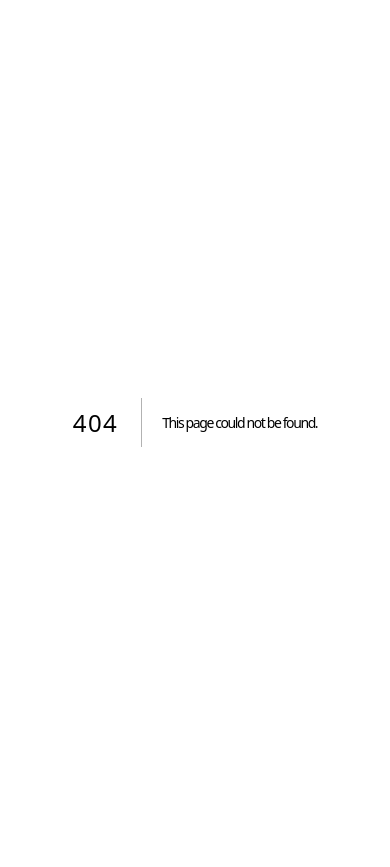
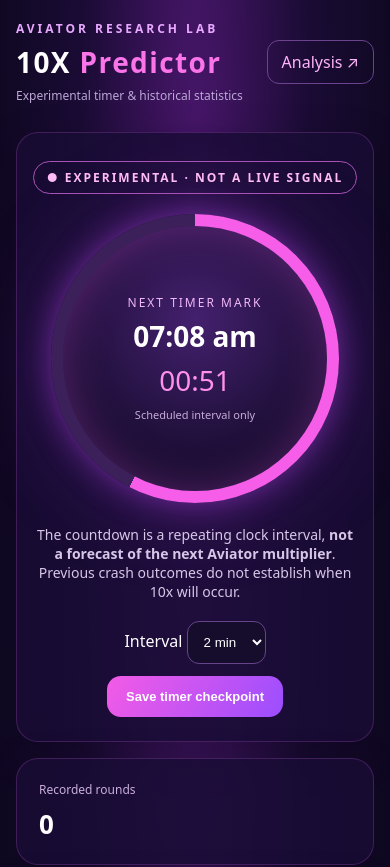
Before and after one commit to goleletheo/signal, a Next.js app: page /10x-predictor in a window 390 px wide. Before the commit this address had no page. Shown: the top 867 px of the page. Before the commit the page ends 844 px from the top, so only its background shows below. Built offline with nearby package versions, Linux system fonts and the light colour scheme.

Commit message:
Build mobile-first purple 10X research dashboard with timer, round tracker and local history

```diff
--- /dev/null
+++ b/app/10x-predictor/page.jsx
@@ -0,0 +1,29 @@
+'use client';
+import {useEffect,useMemo,useState} from 'react';
+const STORE='aviator-10x-pro-v1';
+function clock(d){return d.toLocaleTimeString('en-ZA',{hour:'2-digit',minute:'2-digit',hour12:true})}
+function num(s){let x=Number(String(s).trim().replace(/x$/i,''));return Number.isFinite(x)&&x>=1?x:null}
+function parseCSV(t){let lines=t.split(/\r?\n/).map(s=>s.trim()).filter(Boolean);let out=[];for(let line of lines){let parts=line.split(/[,;\t]/);let v=num(parts.at(-1));if(v!==null)out.push(v)}return out}
+function stats(data,t){let n=data.length,k=data.filter(v=>v>=t).length;return {n,k,p:n?k/n:0,ev:n?t*k/n-1:0}}
+export default function TenXPredictor(){
+const [now,setNow]=useState(null),[duration,setDuration]=useState(120),[target,setTarget]=useState(10),[rounds,setRounds]=useState([]),[input,setInput]=useState(''),[message,setMessage]=useState(''),[history,setHistory]=useState([]),[ready,setReady]=useState(false);
+useEffect(()=>{try{let x=JSON.parse(localStorage.getItem(STORE)||'{}');if(Array.isArray(x.rounds))setRounds(x.rounds.filter(v=>typeof v==='number'&&v>=1).slice(-10000));if(Array.isArray(x.history))setHistory(x.history.slice(-250));if([60,120,180,300].includes(x.duration))setDuration(x.duration);if([2,3,5,10].includes(x.target))setTarget(x.target)}catch{}setReady(true);setNow(Date.now());let id=setInterval(()=>setNow(Date.now()),1000);return()=>clearInterval(id)},[]);
+useEffect(()=>{if(ready)localStorage.setItem(STORE,JSON.stringify({rounds,history,duration,target}))},[rounds,history,duration,target,ready]);
+const ms=now||0,period=duration*1000,cycle=Math.floor(ms/period),next=(cycle+1)*period,left=Math.max(0,Math.ceil((next-ms)/1000)),pct=now?(1-left/duration)*100:0;
+const label=now?clock(new Date(next)):'--:--',p=useMemo(()=>stats(rounds,target),[rounds,target]),recent=rounds.slice(-50).reverse();
+function add(){let v=num(input);if(v===null){setMessage('Enter a valid completed multiplier, e.g. 2.35x.');return}setRounds(a=>[...a,v].slice(-10000));setInput('');setMessage('Completed round saved.')}
+function snapshot(){let entry={id:Date.now(),time:new Date().toLocaleString('en-ZA'),target,scheduled:label,rounds:rounds.length,rate:p.p};setHistory(a=>[entry,...a].slice(0,250));setMessage('Experimental timer checkpoint saved. This is not a verified prediction.')}
+async function upload(e){let f=e.target.files?.[0];if(!f)return;let v=parseCSV(await f.text());if(!v.length){setMessage('No valid multipliers found. Put the multiplier in the last CSV column.');return}setRounds(a=>[...a,...v].slice(-10000));setMessage(v.length+' historical multipliers imported.');e.target.value=''}
+function exportCSV(){let csv='multiplier\n'+rounds.map(x=>x.toFixed(2)).join('\n');let a=document.createElement('a');let url=URL.createObjectURL(new Blob([csv],{type:'text/csv'}));a.href=url;a.download='aviator-history.csv';a.click();setTimeout(()=>URL.revokeObjectURL(url),1000)}
+const card={background:'rgba(25,13,53,.82)',border:'1px solid rgba(231,105,255,.2)',borderRadius:22,padding:22,boxShadow:'0 12px 40px rgba(0,0,0,.22)'},btn={background:'linear-gradient(120deg,#f35be6,#9b4eff)',border:0,borderRadius:14,color:'#fff',fontWeight:800,padding:'13px 19px',cursor:'pointer'},inputStyle={background:'#160d2d',border:'1px solid #66448b',borderRadius:12,padding:12,color:'#fff',minWidth:0};
+return <main style={{minHeight:'100vh',background:'radial-gradient(ellipse at 50% 12%,#4b176e 0%,#1a0b34 42%,#0b071b 85%)',color:'#fff',fontFamily:'system-ui,-apple-system,Segoe UI,sans-serif',padding:'20px 16px 70px'}}><div style={{maxWidth:850,margin:'0 auto'}}>
+<header style={{display:'flex',justifyContent:'space-between',alignItems:'center',gap:12,marginBottom:28,flexWrap:'wrap'}}><div><div style={{fontSize:12,letterSpacing:3,color:'#e8a8ff',fontWeight:800}}>AVIATOR RESEARCH LAB</div><h1 style={{fontSize:'clamp(28px,6vw,42px)',margin:'6px 0'}}>10X <span style={{color:'#fb74e9'}}>Predictor</span></h1><div style={{fontSize:12,color:'#bba7d7'}}>Experimental timer & historical statistics</div></div><a href="/analysis" style={{color:'#ffb4fa',border:'1px solid #6b438f',borderRadius:12,padding:'10px 14px',textDecoration:'none'}}>Analysis ↗</a></header>
+<section style={{...card,textAlign:'center',padding:'28px 14px 24px'}}><div style={{display:'inline-block',fontSize:12,letterSpacing:2,fontWeight:800,color:'#ffbbf3',padding:'7px 13px',border:'1px solid #a852b8',borderRadius:40,marginBottom:20}}>● EXPERIMENTAL · NOT A LIVE SIGNAL</div>
+<div style={{width:'min(74vw,300px)',height:'min(74vw,300px)',margin:'0 auto 22px',borderRadius:'50%',padding:12,background:'conic-gradient(#f65eea '+pct+'%,#3b2059 '+pct+'%)',boxShadow:'0 0 30px #a53edb88,0 0 90px #a53edb44'}}><div style={{height:'100%',borderRadius:'50%',background:'radial-gradient(circle at 50% 35%,#44206e,#140b2a 75%)',display:'flex',flexDirection:'column',alignItems:'center',justifyContent:'center',boxShadow:'inset 0 0 45px #dd55eb55'}}><div style={{fontSize:12,letterSpacing:2,color:'#f1b8f7'}}>NEXT TIMER MARK</div><div style={{fontSize:'clamp(28px,7vw,42px)',fontWeight:900,margin:'6px 0'}}>{label}</div><div style={{fontSize:28,color:'#ff90ed',fontVariantNumeric:'tabular-nums'}}>{String(Math.floor(left/60)).padStart(2,'0')}:{String(left%60).padStart(2,'0')}</div><div style={{fontSize:11,color:'#c6acd9',marginTop:8}}>Scheduled interval only</div></div></div>
+<p style={{color:'#d8c6e8',fontSize:14,maxWidth:540,margin:'0 auto 20px'}}>The countdown is a repeating clock interval, <strong>not a forecast of the next Aviator multiplier</strong>. Previous crash outcomes do not establish when 10x will occur.</p>
+<div style={{display:'flex',justifyContent:'center',gap:12,flexWrap:'wrap',alignItems:'center'}}><label>Interval <select value={duration} onChange={e=>setDuration(Number(e.target.value))} style={inputStyle}>{[60,120,180,300].map(v=><option key={v} value={v}>{v/60} min</option>)}</select></label><button onClick={snapshot} style={btn}>Save timer checkpoint</button></div></section>
+<div style={{display:'grid',gridTemplateColumns:'repeat(auto-fit,minmax(210px,1fr))',gap:14,margin:'16px 0'}}>{[{title:'Recorded rounds',value:p.n.toLocaleString()},{title:target+'x historical hit rate',value:p.n?(p.p*100).toFixed(2)+'%':'—'},{title:'Break-even hit rate',value:(100/target).toFixed(2)+'%'},{title:'Historical return / R1',value:p.n?'R'+p.ev.toFixed(4):'—'}].map(x=><div key={x.title} style={card}><div style={{fontSize:12,color:'#c8afd9'}}>{x.title}</div><div style={{fontSize:26,fontWeight:800,marginTop:8}}>{x.value}</div></div>)}</div>
+<section style={card}><h2 style={{marginTop:0}}>Completed round tracker</h2><p style={{color:'#c8afd9',fontSize:14}}>Enter actual crash multipliers after rounds finish, or import a CSV. This records results; it does not retrieve Betway live data.</p><div style={{display:'flex',gap:10,flexWrap:'wrap',alignItems:'center'}}><input aria-label="Completed multiplier" value={input} onChange={e=>setInput(e.target.value)} onKeyDown={e=>{if(e.key==='Enter')add()}} placeholder="e.g. 3.25x" style={{...inputStyle,flex:'1 1 150px'}}/><button onClick={add} style={btn}>Add round</button><label style={{...btn,display:'inline-block'}}>Import CSV<input hidden type="file" accept=".csv,.txt,text/csv" onChange={upload}/></label>{rounds.length>0&&<button style={{...btn,background:'#61417e'}} onClick={exportCSV}>Export CSV</button>}</div>{message&&<p role="status" style={{color:'#f3b5ef'}}>{message}</p>}<div style={{marginTop:18,display:'flex',gap:8,flexWrap:'wrap'}}>{recent.map((v,i)=><span key={i} style={{padding:'7px 10px',borderRadius:9,background:v>=10?'#89226f':v>=2?'#502d9e':'#173c68',fontWeight:700,fontSize:13}}>{v.toFixed(2)}x</span>)}</div>{!rounds.length&&<p style={{color:'#a894c3'}}>No completed rounds recorded yet.</p>}</section>
+<section style={{...card,marginTop:16}}><h2 style={{marginTop:0}}>Historical threshold analysis</h2><label>Cash-out threshold <select value={target} onChange={e=>setTarget(Number(e.target.value))} style={inputStyle}>{[2,3,5,10].map(x=><option key={x} value={x}>{x}x</option>)}</select></label><p style={{color:'#c8afd9'}}>Historical win rate: <strong>{p.n?(100*p.p).toFixed(2)+'%':'No data'}</strong> · Break-even: <strong>{(100/target).toFixed(2)}%</strong>. A short-run positive return does not imply a future advantage.</p><a href="/backtest" style={{color:'#ffb4fa'}}>Open full backtester →</a></section>
+<section style={{...card,marginTop:16}}><h2 style={{marginTop:0}}>Timer checkpoint history</h2>{history.length?<div style={{display:'grid',gap:10}}>{history.slice(0,12).map(x=><div key={x.id} style={{padding:'10px 0',borderBottom:'1px solid #4b3066',display:'flex',justifyContent:'space-between',gap:12,flexWrap:'wrap'}}><span>{x.time}</span><span>Timer mark {x.scheduled} · {x.target}x · {x.rounds} rounds known</span></div>)}</div>:<p style={{color:'#bfa9d6'}}>No checkpoints saved.</p>}</section><p style={{color:'#b29cc9',fontSize:12,lineHeight:1.6,marginTop:20}}>Local-first MVP: data is stored only in this browser. Clearing browser data removes it. No real-money betting automation, verified timing prediction, or access to hidden seeds is provided.</p>
+</div></main>}
```
